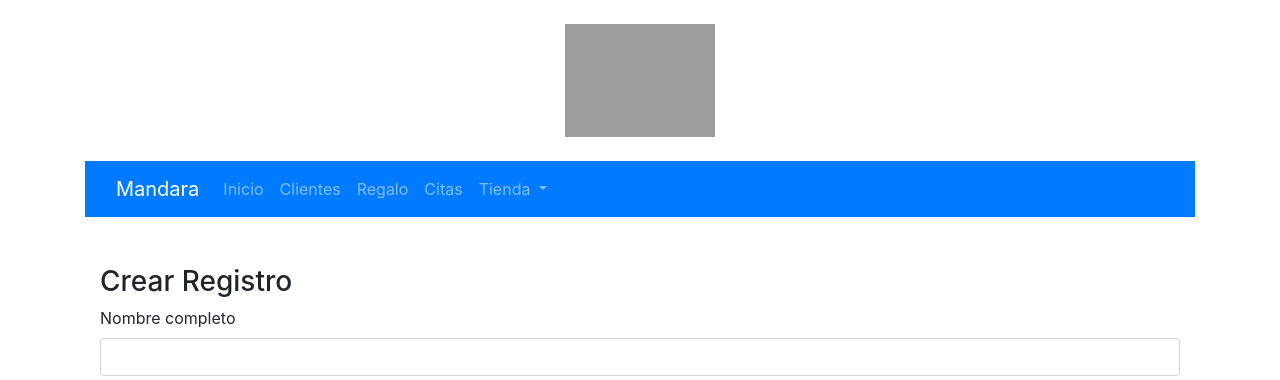
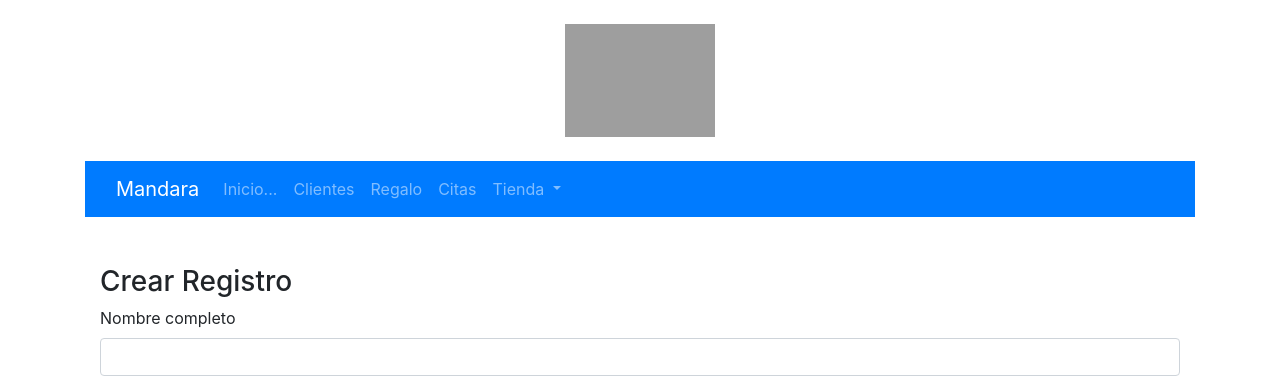
Before and after one commit to renan2013/sistema_mandara, a PHP site: page /clientes/create.php in a window 1280 px wide. Shown: the top 380 px of the page. Run offline with PHP 8.4, Linux system fonts and the light colour scheme; grey boxes are pictures that could not be loaded.

Commit message:
Test: Añade puntos suspensivos al menú Inicio para probar auto-deployment

```diff
--- a/menu.php
+++ b/menu.php
@@ -10,7 +10,7 @@
       <a class="navbar-brand" href="https://semillasdelagro.com/pruebas/sistema_mandara/">Mandara</a>
       <ul class="navbar-nav me-auto mb-2 mb-lg-0">
         <li class="nav-item">
-          <a class="nav-link" aria-current="page" href="https://semillasdelagro.com/pruebas/sistema_mandara/">Inicio</a>
+          <a class="nav-link" aria-current="page" href="https://semillasdelagro.com/pruebas/sistema_mandara/">Inicio...</a>
         </li>
         <li class="nav-item">
           <a class="nav-link" aria-current="page" href="https://semillasdelagro.com/pruebas/sistema_mandara/">Clientes</a>
```
